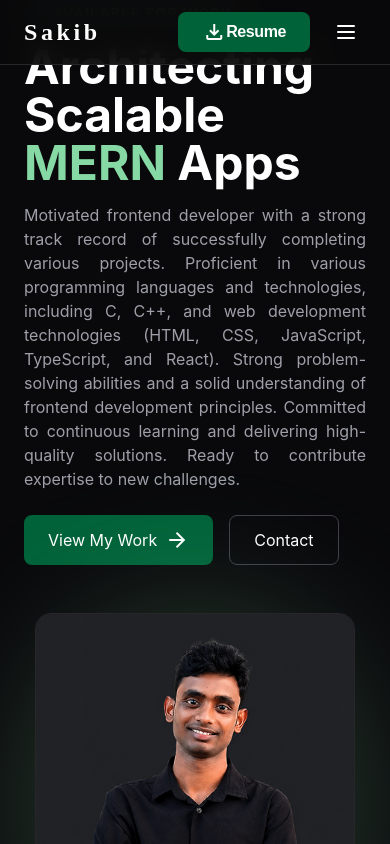
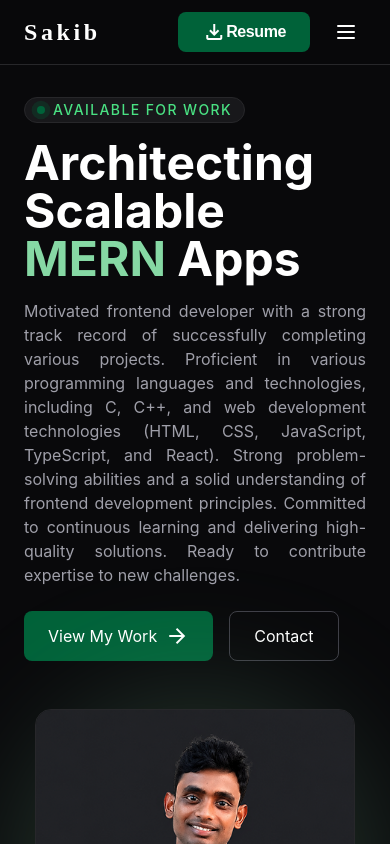
Before and after one commit to sakib-333/portfolio, a React (Vite) app: page / in a window 390 px wide. Shown: the top 844 px of the page. Built offline with nearby package versions, Linux system fonts and the light colour scheme.

Commit message:
Fix padding issue.

```diff
--- a/src/components/main/Home.tsx
+++ b/src/components/main/Home.tsx
@@ -26,7 +26,7 @@ const Home = ({ handleScroll }: HomeProps) => {
             transition={{ duration: 0.8, ease: "easeOut" }}
             className="min-h-screen flex flex-col justify-center items-center px-6 md:px-12 relative"
         >
-            <div className="max-w-7xl mx-auto grid md:grid-cols-2 gap-12 items-center w-full">
+            <div className="max-w-7xl mx-auto grid md:grid-cols-2 gap-12 items-center w-full pt-24 md:pt-0">
 
                 {/* Left */}
                 <div>
```
